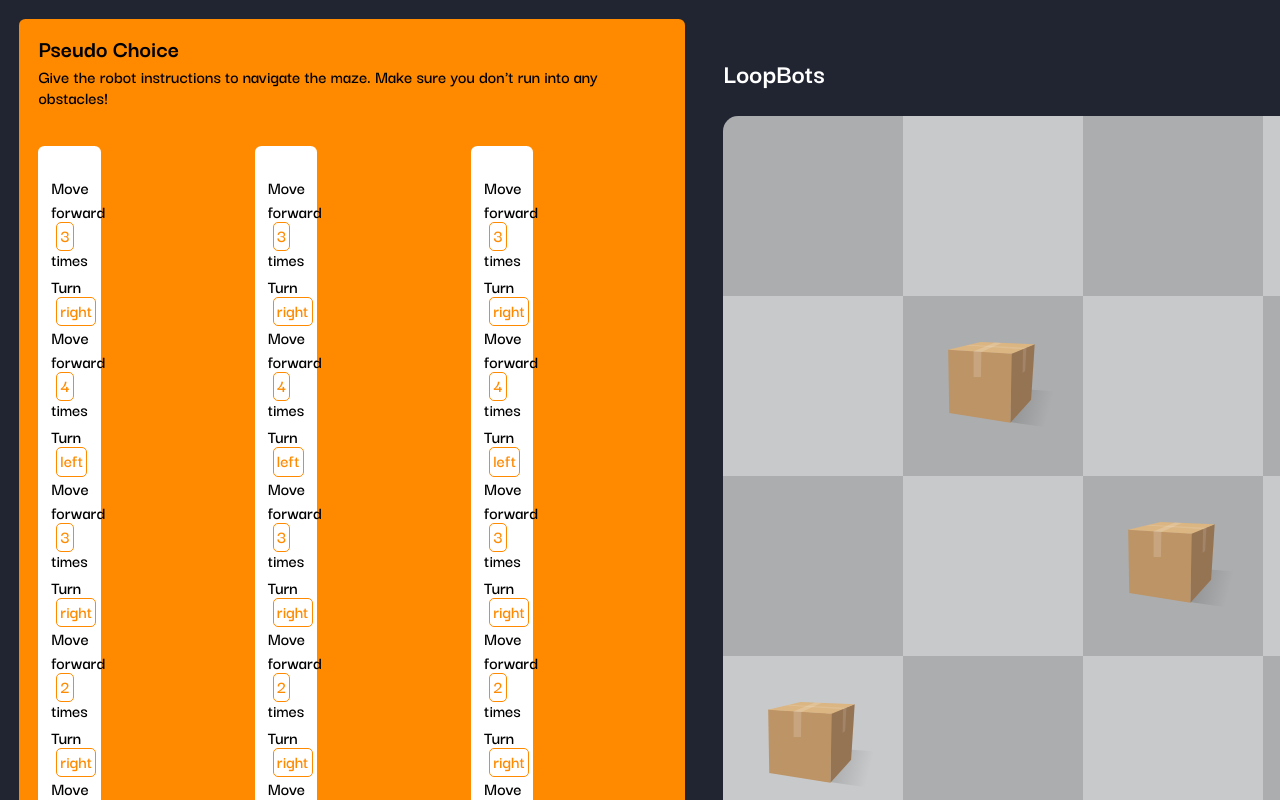
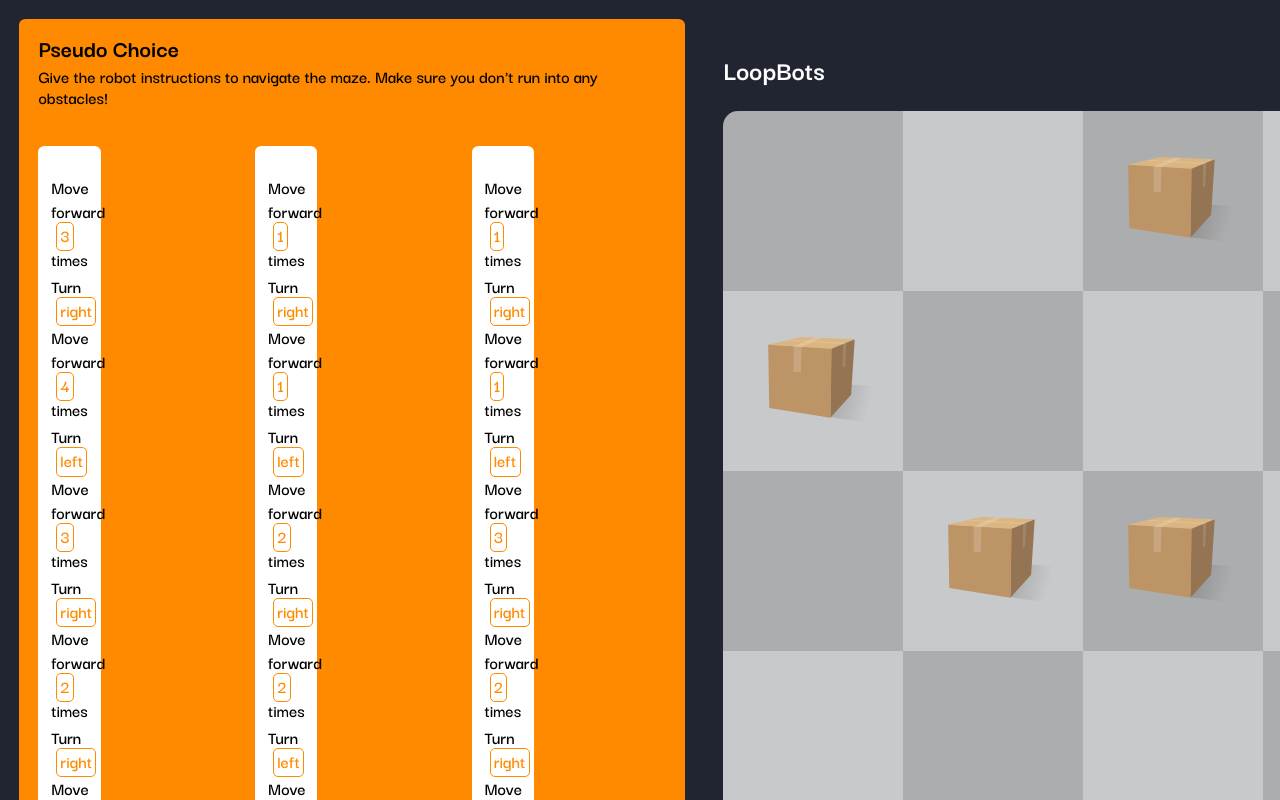
Before and after one commit to uclaacm/forloopslab, a React app: page /pseudochoice in a window 1280 px wide. Shown: the top 800 px of the page. Built offline with nearby package versions, Linux system fonts and the light colour scheme; a web font is replaced by a local one.

Commit message:
hard coded boxes

```diff
--- a/package.json
+++ b/package.json
@@ -9,7 +9,7 @@
     "prepare": "husky install"
   },
   "dependencies": {
-    "@codemirror/lang-python": "^6.0.1",
+    "@codemirror/lang-python": "^6.0.2",
     "@fortawesome/fontawesome-svg-core": "^6.1.2",
     "@fortawesome/free-regular-svg-icons": "^6.1.1",
     "@fortawesome/free-solid-svg-icons": "^6.1.2",
@@ -23,6 +23,7 @@
     "react-dom": "^17.0.2",
     "react-dropdown": "^1.9.2",
     "react-icons": "^4.2.0",
+    "react-is": "^18.2.0",
     "react-markdown": "^6.0.2",
     "react-rewards": "^1.1.2",
     "react-router-dom": "^6.3.0",
--- a/src/components/pages/pseudochoice.tsx
+++ b/src/components/pages/pseudochoice.tsx
@@ -1,13 +1,12 @@
 import { useState, useEffect } from 'react';
 import { Link, useLocation } from 'react-router-dom';
-import {Boxes} from '../shared/Boxes';
 import { Maze } from '../shared/maze';
 
 import '../../styles/app.scss';
 import '../../styles/pseudochoice.scss';
 import '../../styles/levelSelect.scss';
 
-const boxes = Boxes(4,6);
+// const boxes = Boxes(4,6);
 
 interface MultipleChoiceProps {
   choiceNum: number;
@@ -59,6 +58,7 @@ function PseudoChoice(props: {
   const init:(string|number)[] = [];
   const [instructions, setInstructions] = useState(init);
 
+  //correct answer is choice 2
   const handleChoiceClick = (arr:(string|number)[]) => {
     setInstructions(arr);
   };
@@ -71,10 +71,9 @@ function PseudoChoice(props: {
         <div id="level-title">Pseudo Choice</div>
         <div id="instructions">Give the robot instructions to navigate the maze. Make sure you don&apos;t run into any obstacles!</div>
         <div id="contentPC">
-          <MultipleChoice choiceNum = {1} arr = {[3, 'right', 4, 'left', 3, 'right', 2, 'right', 0, 'left']} onChoice = {handleChoiceClick}/>
-          <MultipleChoice choiceNum = {2} arr = {[3, 'right', 4, 'left', 3, 'right', 2, 'right', 0, 'left']} onChoice = {handleChoiceClick}/>
-          <MultipleChoice choiceNum = {3} arr = {[3, 'right', 4, 'left', 3, 'right', 2, 'right', 0, 'left']} onChoice = {handleChoiceClick}/>
-
+          <MultipleChoice choiceNum = {1} arr = {[3, 'right', 4, 'left', 3, 'right', 2, 'right', 0]} onChoice = {handleChoiceClick}/>
+          <MultipleChoice choiceNum = {2} arr = {[1, 'right', 1, 'left', 2, 'right',2, 'left', 2]} onChoice = {handleChoiceClick}/>
+          <MultipleChoice choiceNum = {3} arr = {[1, 'right', 1, 'left', 3, 'right', 2, 'right', 1]} onChoice = {handleChoiceClick}/>
         </div>
       </div>
       <div id="main">
@@ -88,7 +87,7 @@ function PseudoChoice(props: {
           </div>
         </div>
         <div id="content">
-          <Maze rows={4} cols={6} boxCoords={boxes}/>
+          <Maze rows={4} cols={6} boxCoords={[[0,2],[1,0],[2,1],[2,2],[1,4],[2,4 ]]}/>
         </div>
         <div className="main-section">
           <div id="footer">made with ♥ by acm.teachla</div>
--- a/src/components/pages/pythonfill.tsx
+++ b/src/components/pages/pythonfill.tsx
@@ -10,11 +10,10 @@ import '../../styles/generalDropdown.scss';
 import '../../styles/app.scss';
 import '../../styles/levelSelect.scss';
 import '../../styles/pythonfill.scss';
-import {Boxes} from '../shared/Boxes';
 
 import { Maze } from '../shared/maze';
 
-const boxes = Boxes(4,6);
+// const boxes = Boxes(4,6);
 
 function SampleSyntax(){
   return(
@@ -101,7 +100,7 @@ function PythonFill(props: {
   const current = location.pathname;
   const currPage = props.pages.indexOf(current);
 
-  const arrayOfPseudoCode = ['3','left', '2', 'right', '1'];
+  const arrayOfPseudoCode = ['2','right', '1', 'left', '3', 'right', '2'];
   const InitialFillValues = ['','','','',''];
   const [fillValues, setFillValues] = useState(InitialFillValues);
   const fillOnChange = (value:string, index:number) => {
@@ -165,7 +164,7 @@ function PythonFill(props: {
           </div>
         </div>
         <div id="content">
-          <Maze rows={4} cols = {6} boxCoords={boxes}/>
+          <Maze rows={4} cols = {6} boxCoords={[[0,3],[1,1],[2,0],[2,3],[2,4],[3,4]]}/>
         </div>
         <div className="main-section">
           <div id="footer">made with ♥ by acm.teachla</div>
--- a/src/components/pages/pythontype.tsx
+++ b/src/components/pages/pythontype.tsx
@@ -3,7 +3,6 @@ import { FontAwesomeIcon } from '@fortawesome/react-fontawesome';
 import { useState, useEffect } from 'react';
 import { Link, useLocation } from 'react-router-dom';
 import '../../styles/pythontype.scss';
-import {Boxes} from '../shared/Boxes';
 import { Maze } from '../shared/maze';
 import CodeMirror from '@uiw/react-codemirror';
 import { python } from '@codemirror/lang-python';
@@ -62,8 +61,7 @@ function PythonType(props: {
 
   useEffect(() => { console.log(movement); }, [movement]);
 
-
-  const boxes = Boxes(4,5);
+  // const boxes = Boxes(4,5);
   // const codeContent = ['for steps in range(3):', ' moveForward()', 'turnLeft()'];
 
   return (
@@ -95,7 +93,7 @@ function PythonType(props: {
           </div>
         </div>
         <div id="content">
-          <Maze rows={4} cols={6} boxCoords={boxes}/>
+          <Maze rows={4} cols={6} boxCoords={[[1,0],[1,1],[0,3],[1,3],[2,3],[3,1],[2,5]]}/>
         </div>
         <div className="main-section">
           <div id="footer">made with ♥ by acm.teachla</div>
```
Also changed, not shown: 1 other file (tests, documents, lock files or other folders).
